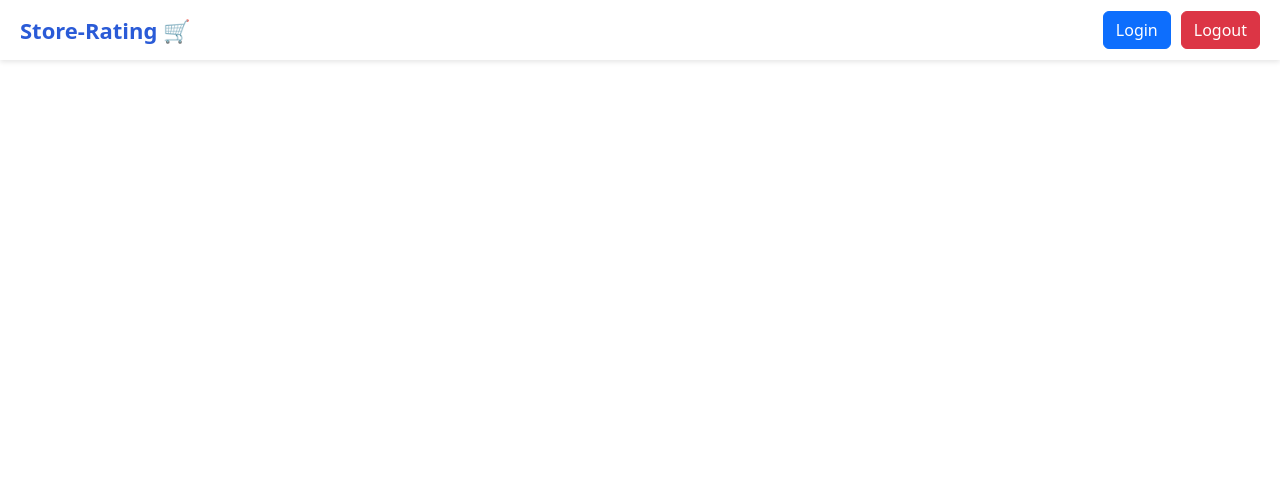
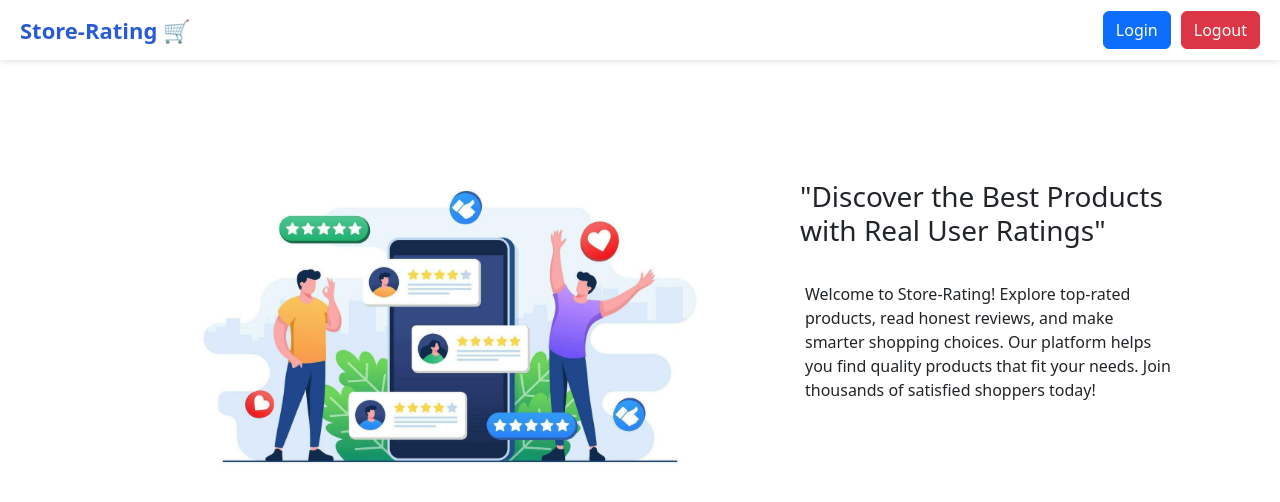
Before and after one commit to Utkarshat18/Store_Rating, a React (Vite) app in the folder frontend/: page / in a window 1280 px wide. Shown: the top 502 px of the page. Built offline with nearby package versions, Linux system fonts and the light colour scheme.

Commit message:
Homepage designing

```diff
--- a/frontend/package.json
+++ b/frontend/package.json
@@ -11,7 +11,8 @@
   },
   "dependencies": {
     "react": "^19.1.1",
-    "react-dom": "^19.1.1"
+    "react-dom": "^19.1.1",
+    "react-router-dom": "^7.9.2"
   },
   "devDependencies": {
     "@eslint/js": "^9.36.0",
--- a/frontend/src/App.jsx
+++ b/frontend/src/App.jsx
@@ -1,12 +1,19 @@
 import React from "react";
 import Navbar from "./components/Navbar/Navbar";
-
+import { BrowserRouter as Router, Routes, Route } from "react-router-dom";
+import Login from "./components/Login/Login";
+import Homepage from "./pages/Homepage";
 function App() {
   return (
-    <>
-    <Navbar />
-    <h1>New project</h1>
-    </>
+    <Router>
+      <Navbar />
+      <div style={{ marginTop: "80px" }}>
+        <Routes>
+          <Route path="/login" element={<Login />} />
+          <Route path="/" element={<Homepage/>} />
+        </Routes>
+      </div>
+    </Router>
   )
 }
 
--- /dev/null
+++ b/frontend/src/components/Login/Login.jsx
@@ -0,0 +1,9 @@
+import React from "react";
+
+const Login = () => {
+  return (
+    <div>Login Component</div>
+  );
+}
+
+export default Login;
--- a/frontend/src/components/Navbar/Navbar.jsx
+++ b/frontend/src/components/Navbar/Navbar.jsx
@@ -1,12 +1,14 @@
 import React from "react";
+import { useNavigate } from "react-router-dom";
 import "./Navbar.css";
 
 const Navbar = () => {
+    const navigate = useNavigate();
   return (
     <nav className="navbar">
       <h1 className="navbar-logo">Store-Rating 🛒</h1>
       <div className="navbar-buttons">
-        <button type="button" className="btn btn-primary">Login</button>
+        <button type="button" className="btn btn-primary"  onClick={() => navigate("/login")}>Login</button>
         <button type="button" className="btn btn-danger">Logout</button>
       </div>
     </nav>
--- /dev/null
+++ b/frontend/src/pages/Homepage.css
@@ -0,0 +1,16 @@
+.homepage{
+    display: flex;
+    flex-direction: row;
+    justify-content: space-between;
+    align-items: center;
+}
+
+.homepage-content{
+    padding:100px;
+
+}
+
+p{
+    padding:5px;
+    margin-top: 30px;
+}
--- a/frontend/src/pages/Homepage.jsx
+++ b/frontend/src/pages/Homepage.jsx
@@ -1,8 +1,18 @@
 import React from "react";
+import homepageimg from "../assets/homepagereview.jpg";
+import "./Homepage.css";
 
 const Homepage = () => {
   return (
-    <div>  Hello this is a new project </div>
+    <div className="homepage">
+    <img src={homepageimg} alt="Error" style={{ width: "500px", marginTop: "50px",marginLeft:"200px"}}/>
+    <div className="homepage-content">
+      <h3>"Discover the Best Products with Real User Ratings"</h3>
+      <p>Welcome to Store-Rating! Explore top-rated products, read honest reviews,
+and make smarter shopping choices. Our platform helps you find quality products
+that fit your needs. Join thousands of satisfied shoppers today!</p>
+    </div>
+    </div>
   );
 }
 
```
Also changed, not shown: frontend/src/assets/homepagereview.jpg (added), frontend/src/components/Login/Login.css (added), 1 other file (tests, documents, lock files or other folders).
